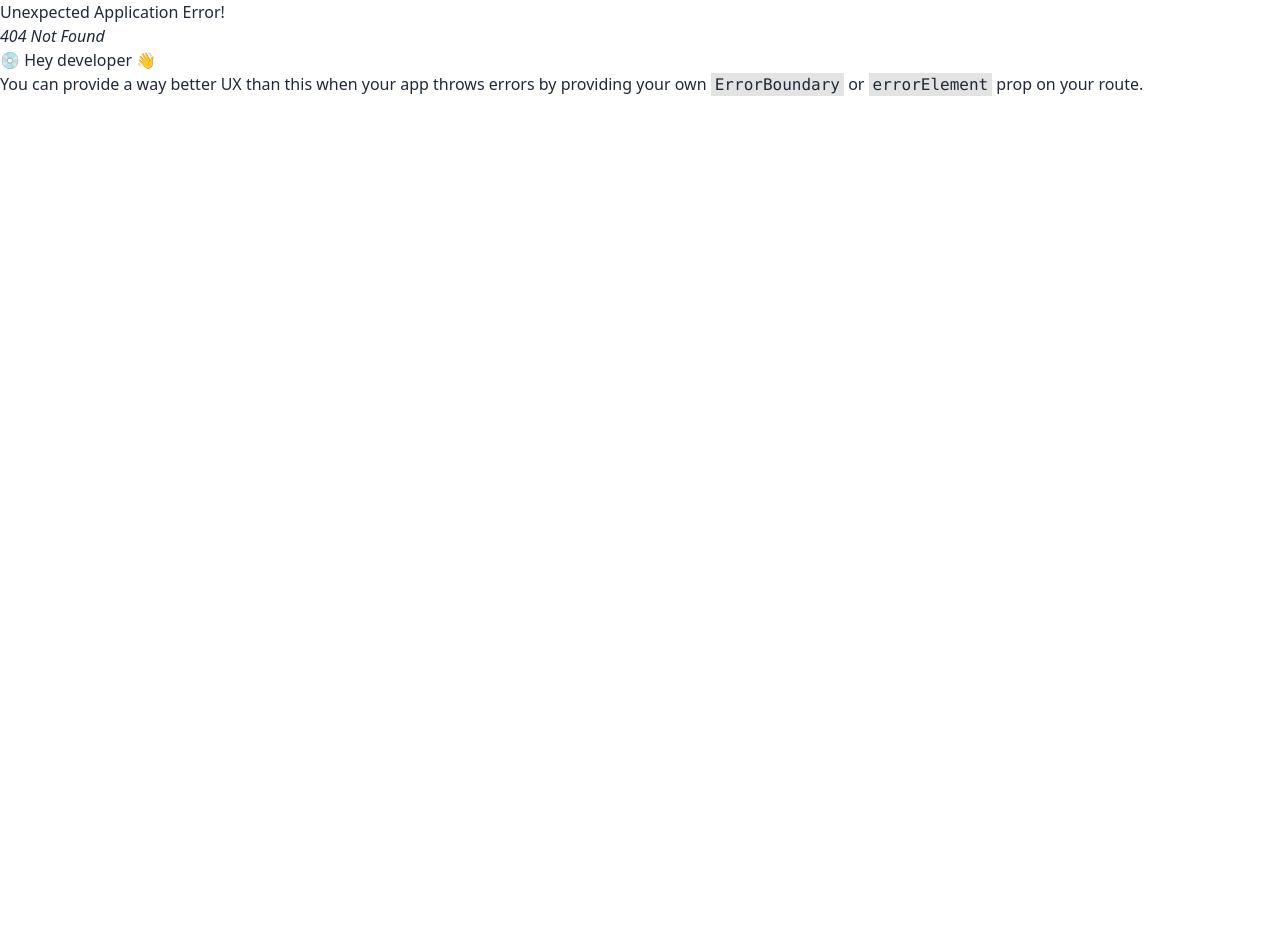
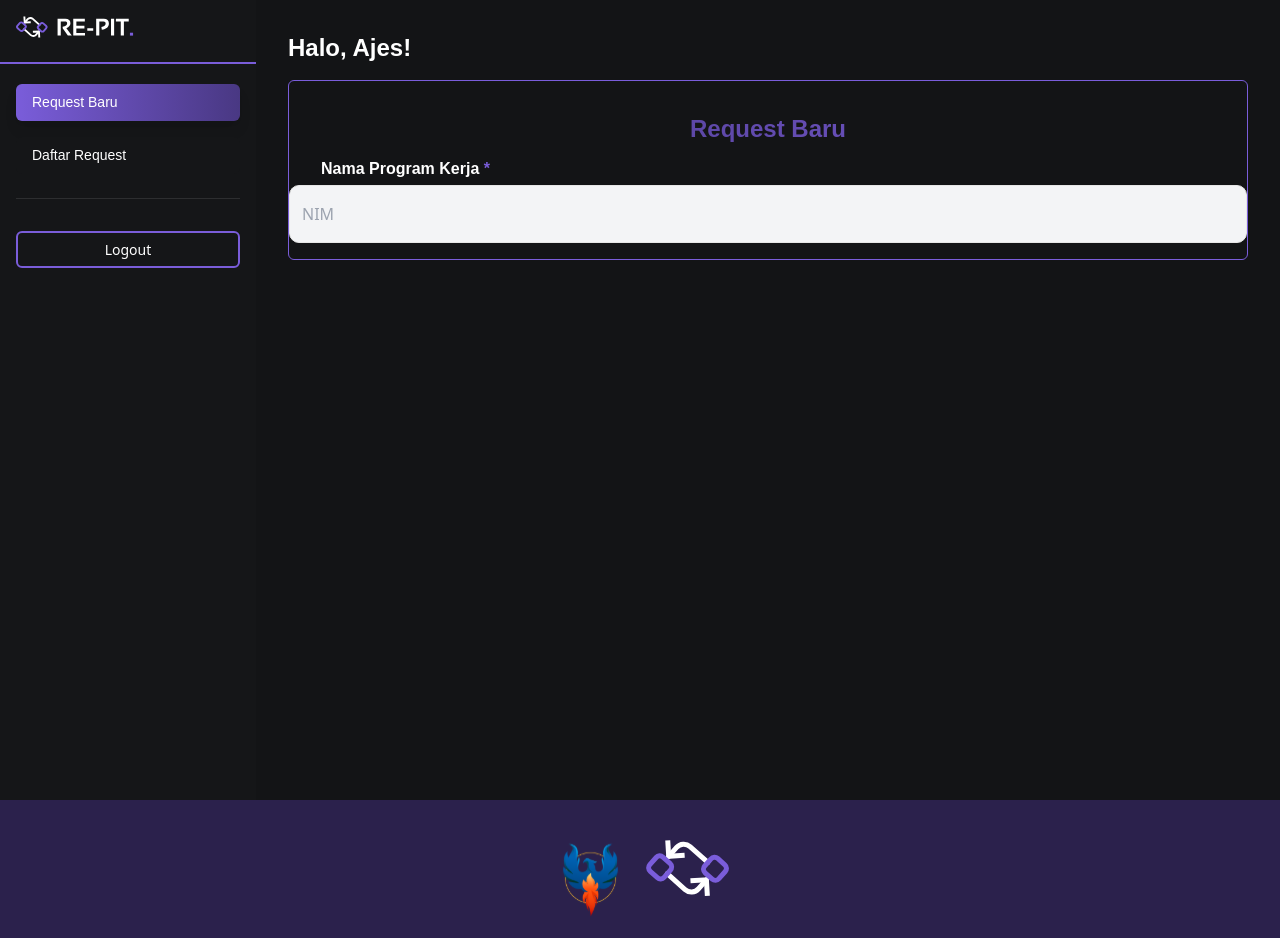
Before and after one commit to RE-PIT-BEM/re-pit-frontend, a React (Vite) app: page /request in a window 1280 px wide. Before the commit this address had no page. Shown: the top 938 px of the page. Before the commit the page ends 800 px from the top, so only its background shows below. Built offline with nearby package versions, Linux system fonts and the light colour scheme.

Commit message:
slicing dashboard

```diff
--- a/package.json
+++ b/package.json
@@ -10,6 +10,7 @@
     "preview": "vite preview"
   },
   "dependencies": {
+    "@material-tailwind/react": "^2.1.10",
     "react": "^18.3.1",
     "react-dom": "^18.3.1",
     "react-router-dom": "^6.27.0"
--- a/src/components/Navbar.jsx
+++ b/src/components/Navbar.jsx
@@ -1,22 +1,45 @@
-import React from "react";
+import React, { useState, useEffect } from "react";
 import { Link } from "react-router-dom";
 import rePIT from "../assets/rePIT.svg";
 
 const Navbar = () => {
+  const [showNavbar, setShowNavbar] = useState(true);
+  const [lastScrollY, setLastScrollY] = useState(0);
+
+  const handleScroll = () => {
+    if (window.scrollY > lastScrollY) {
+      // If scrolling down, hide navbar
+      setShowNavbar(false);
+    } else {
+      // If scrolling up, show navbar
+      setShowNavbar(true);
+    }
+    setLastScrollY(window.scrollY);
+  };
+
+  useEffect(() => {
+    window.addEventListener("scroll", handleScroll);
+    return () => window.removeEventListener("scroll", handleScroll);
+  }, [lastScrollY]);
+
   return (
     <div>
-      <div className="flex w-screen items-center justify-between bg-transparent fixed ">
-        <div className=" h-8 rounded-md bg-transparent px-[76px] ">
+      <div
+        className={`flex w-screen items-center justify-between bg-transparent fixed transition-transform duration-300 ${
+          showNavbar ? "translate-y-0" : "-translate-y-full"
+        }`}
+      >
+        <div className="h-8 rounded-md bg-transparent px-[76px]">
           <button></button>
         </div>
-        <div className="flex h-[38px] my-8  select-none pointer-events-none">
+        <div className="flex h-[38px] my-8 select-none pointer-events-none">
           <img src={rePIT} alt="" />
         </div>
-        <div className="">
-          <Link to= "/Login">
-          <button className="select-none font-sansation text-sm pb-1 h-[38px] rounded-md bg-gradient-to-r from-[#7A5DDA] to-[#493883] hover:to-white hover:from-white px-[26px] py-[2px] mx-10 my-3  text-white hover:text-[#7A5DDA] hover:shadow-[0_0_10px_0_#7A5DDA] duration-300">
-            Login
-          </button>
+        <div>
+          <Link to="/login">
+            <button className="select-none font-sansation text-sm pb-1 h-[38px] rounded-md bg-gradient-to-r from-[#7A5DDA] to-[#493883] hover:to-white hover:from-white px-[26px] py-[2px] mx-10 my-3 text-white hover:text-[#7A5DDA] hover:shadow-[0_0_10px_0_#7A5DDA] duration-300">
+              Login
+            </button>
           </Link>
         </div>
       </div>
--- /dev/null
+++ b/src/components/Sidebar.jsx
@@ -0,0 +1,93 @@
+import React, { useState, useEffect } from "react";
+import { Link, useLocation } from "react-router-dom";
+import rePIT from "../assets/rePIT.svg";
+
+const Sidebar = () => {
+  const [activeLink, setActiveLink] = useState("");
+  const [isSidebarOpen, setIsSidebarOpen] = useState(false);
+  const location = useLocation();
+
+  useEffect(() => {
+    setActiveLink(location.pathname);
+  }, [location]);
+
+  const toggleSidebar = () => {
+    setIsSidebarOpen(!isSidebarOpen);
+  };
+
+  const NavLink = ({ to, children }) => (
+    <Link
+      to={to}
+      onClick={() => {
+        setActiveLink(to);
+        toggleSidebar();
+      }}
+      className={`block p-4 mx-auto py-2 rounded-md text-[14px] font-sansation duration-300 ${
+        activeLink === to
+          ? "bg-gradient-to-r from-[#7A5DDA] to-[#493883] shadow-lg text-white"
+          : "bg-[#151618] hover:bg-gray-600 text-white"
+      }`}
+    >
+      {children}
+    </Link>
+  );
+
+  return (
+    <div className="h-screen relative">
+      {/* Header for Mobile */}
+      <div className="border-b-2 border-[#7A5DDA] lg:hidden flex items-center justify-between px-4 py-2 bg-home text-white fixed top-0 left-0 right-0 z-20">
+        <img
+          src={rePIT}
+          alt="rePIT Logo"
+          className="h-7 w-auto select-none pointer-events-none"
+        />
+        <button
+          onClick={toggleSidebar}
+          aria-label="Toggle sidebar"
+          className="border-2 border-[#7A5DDA] text-white rounded-md px-2 p-1"
+        >
+          ☰
+        </button>
+      </div>
+      {/* Sidebar */}
+      <div
+        className={`fixed top-0 left-0 ${
+          isSidebarOpen ? "translate-y-0" : "-translate-y-full"
+        } lg:h-full w-full lg:w-64 bg-[#151618] text-white transform lg:translate-y-0 lg:relative lg:transform-none transition-transform duration-300 ease-in-out z-10`}
+      >
+        <div className="flex items-center h-16 px-4 lg:border-b-2 lg:border-[#7A5DDA]">
+          <img
+            src={rePIT}
+            alt="rePIT Logo"
+            className="h-7 mb-2 w-auto select-none pointer-events-none"
+          />
+        </div>
+        <nav className="mt-5 mx-auto ml-4 mr-4 space-y-4">
+          <NavLink to="/request">Request Baru</NavLink>
+          <NavLink to="/daftar-request">Daftar Request</NavLink>
+        </nav>
+        <div className="border-b-[1px] border-[#FFFFFF1A] mx-4 mt-6"></div>
+        <Link to="/home">
+          <div className="mx-auto mt-8 ml-4 mr-4 mb-4">
+            <button
+              onClick={toggleSidebar}
+              className="block w-full py-[6px] mx-auto border-2 border-[#7A5DDA] hover:border-[#ffffff] rounded-md text-[14px] text-white hover:shadow-[0_0_5px_0_#ffffff] duration-300"
+            >
+              Logout
+            </button>
+          </div>
+        </Link>
+      </div>
+
+      {/* Overlay for mobile */}
+      {isSidebarOpen && (
+        <div
+          className="fixed inset-0 bg-black opacity-50 lg:hidden"
+          onClick={toggleSidebar}
+        ></div>
+      )}
+    </div>
+  );
+};
+
+export default Sidebar;
--- a/src/components/login.jsx
+++ b/src/components/login.jsx
@@ -1,20 +1,18 @@
 import React from "react";
 import polygonHome from "../assets/polygonHome.svg";
-import bem from "../assets/bem.svg";
 import { Link } from "react-router-dom";
 
 const Login = () => {
   return (
-    <>
     <div
-        className="h-screen bg-cover flex items-center bg-center w-full min-h-screen"
+      className="h-screen bg-cover bg-center flex items-center justify-center"
       style={{ backgroundImage: `url(${polygonHome})` }}
     >
-        <div className="w-4/12 bg-white mx-auto px-6 py-20 rounded-xl pl-12 pr-12">
-          <h1 className="w-fit mx-auto text-black text-[26px] font-bold font-sansation -mt-4  ">
+      <div className="w-11/12 sm:w-4/12 bg-white mx-auto px-6 py-16 rounded-xl pl-12 pr-12 sm:pl-12 sm:pr-12">
+        <h1 className="w-fit mx-auto text-black text-[26px] font-bold font-sansation mt-8">
           Login
         </h1>
-          <p className="w-fit mx-auto my-1 text-gray-400 text-[16px] ">
+        <p className="w-fit mx-auto my-1 text-gray-400 text-[16px]">
           Pakai Akun SIAM yaaa!
         </p>
 
@@ -22,24 +20,25 @@ const Login = () => {
         <input
           placeholder="NIM"
           type="text"
-            className="w-full bg-gray-100 border border-[#E6E6E6] py-4 px-3 mt-1 mb-4 rounded-[10px] focus:border-[#EE333D] focus:outline-none text-slate-600"
+          className="w-full bg-gray-100 border border-[#E6E6E6] py-4 px-3 mt-1 mb-4 rounded-[10px] focus:border-[#7A5DDA] focus:outline-none text-slate-600"
         />
 
         <h1 className="text-bold text-black">Password</h1>
         <input
           placeholder="Password"
           type="password"
-            className="mt-1 block w-full bg-gray-100 text-gray-700 border border-[#E6E6E6] py-4 px-3 mb-4 rounded-[10px] focus:outline-none focus:bg-white focus:border-[#EE333D]"
+          className="mt-1 block w-full bg-gray-100 text-gray-700 border border-[#E6E6E6] py-4 px-3 mb-4 rounded-[10px] focus:outline-none focus:bg-white focus:border-[#7A5DDA]"
         />
 
-          <Link to="/Dashboard">
-            <button className="w-full bg-gradient-to-r from-[#7A5DDA] to-[#493883] hover:to-white hover:from-white py-3 rounded-md text-[18px] font-bold text-white hover:text-[#7A5DDA] hover:shadow-[0_0_10px_0_#7A5DDA] duration-300">
+        <Link to="/request">
+          <div className="mx-auto sm:mx-16 my-6 sm:my-12">
+            <button className="w-full h-full bg-gradient-to-r from-[#7A5DDA] to-[#493883] hover:to-white hover:from-white py-3 rounded-md text-[18px] font-bold text-white hover:text-[#7A5DDA] hover:shadow-[0_0_10px_0_#7A5DDA] duration-300">
               Login
             </button>
+          </div>
         </Link>
       </div>
     </div>
-    </>
   );
 };
 
--- /dev/null
+++ b/src/view/DaftarRequest.jsx
@@ -0,0 +1,41 @@
+import React from "react";
+import { Link } from "react-router-dom";
+import Sidebar from "../components/Sidebar";
+import logo from "../assets/Logo.svg";
+import bem from "../assets/Bem.svg";
+
+const DaftarReq = () => {
+  return (
+    <>
+      <div className="relative h-screen bg-home flex flex-col">
+        {/* Sidebar */}
+        <div className="w-full lg:w-64">
+          <Sidebar />
+        </div>
+
+        {/* Main Content */}
+      </div>
+      <footer className="w-full bg-[#2B214C] p-6 md:p-10 text-white flex items-center justify-center">
+        <div className="flex flex-col items-center">
+          <div className="flex space-x-4 mb-4">
+            <img
+              src={bem}
+              alt="BEM Logo"
+              className="h-16 md:h-20 select-none pointer-events-none"
+            />
+            <img
+              src={logo}
+              alt="RE-PIT Logo"
+              className="h-14 md:h-18 select-none pointer-events-none"
+            />
+          </div>
+          <h1 className="text-center text-sm md:text-base">
+            Made with ❤️ by Staff Imud PIT BEM FILKOM Arthakara
+          </h1>
+        </div>
+      </footer>
+    </>
+  );
+};
+
+export default DaftarReq;
--- a/src/view/Dashboard.jsx
+++ /dev/null
@@ -1,13 +0,0 @@
-import React from "react";
-
-const Dashboard = () => {
-  return (
-    <div className="bg-white w-screen h-screen justify-center mt-auto mx-auto items-center">
-      <h1 className="font-bold text-black text-[80px] text-center">
-        SOK KEREN LU
-      </h1>
-    </div>
-  );
-};
-
-export default Dashboard;
--- /dev/null
+++ b/src/view/Request.jsx
@@ -0,0 +1,66 @@
+import React from "react";
+import Sidebar from "../components/Sidebar";
+import logo from "../assets/Logo.svg";
+import bem from "../assets/Bem.svg";
+
+const Request = () => {
+  return (
+    <div className="relative h-screen bg-home flex flex-col">
+      {/* Main Layout */}
+      <div className="flex flex-grow">
+        {/* Sidebar */}
+        <div className="w-64">
+          <Sidebar />
+        </div>
+
+        {/* Main Content */}
+        <div className="flex-grow p-8">
+          <h1 className="text-2xl font-bold mb-4 font-sansation text-white">
+            Halo, Ajes!
+          </h1>
+
+          {/* Additional content can go here */}
+          <div className="border rounded-md border-1 border-[#7A5DDA]">
+            <h1 className="font-sansation mt-8 font-bold text-center text-2xl bg-gradient-to-r from-[#493883] to-[#7A5DDA]  bg-clip-text text-transparent">
+              Request Baru
+            </h1>
+
+            <div>
+              <h1 className="ml-8 mt-3 font-bold font-sansation text-white">
+                Nama Program Kerja <span className="text-[#7A5DDA]">*</span>
+              </h1>
+              <input
+                placeholder="NIM"
+                type="text"
+                className="w-full bg-gray-100 border border-[#E6E6E6] py-4 px-3 mt-1 mb-4 rounded-[10px] focus:border-[#7A5DDA] focus:outline-none text-slate-600"
+              />
+            </div>
+          </div>
+        </div>
+      </div>
+
+      {/* Footer */}
+      <footer className="w-full bg-[#2B214C] p-6 md:p-10 text-white flex items-center justify-center">
+        <div className="flex flex-col items-center">
+          <div className="flex space-x-4 mb-4">
+            <img
+              src={bem}
+              alt="BEM Logo"
+              className="h-16 md:h-20 select-none pointer-events-none"
+            />
+            <img
+              src={logo}
+              alt="RE-PIT Logo"
+              className="h-14 md:h-18 select-none pointer-events-none"
+            />
+          </div>
+          <h1 className="text-center text-sm md:text-base">
+            Made with ❤️ by Staff Imud PIT BEM FILKOM Arthakara
+          </h1>
+        </div>
+      </footer>
+    </div>
+  );
+};
+
+export default Request;
```
Also changed, not shown: src/main.jsx (+11 -5 lines), src/view/Home.jsx (+44 -39 lines), 1 other file (tests, documents, lock files or other folders). Lines whose indentation alone changed are shown as unchanged.
